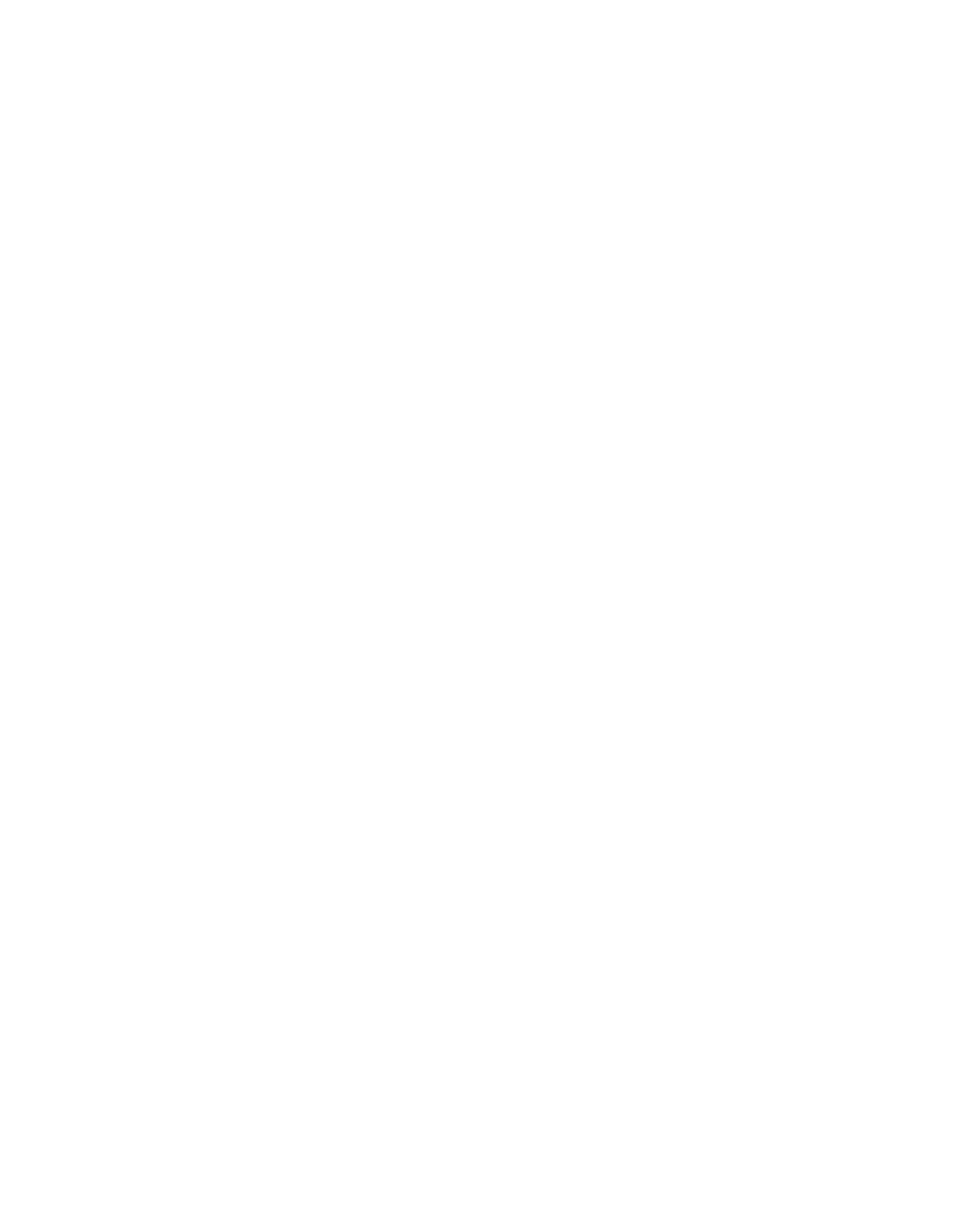
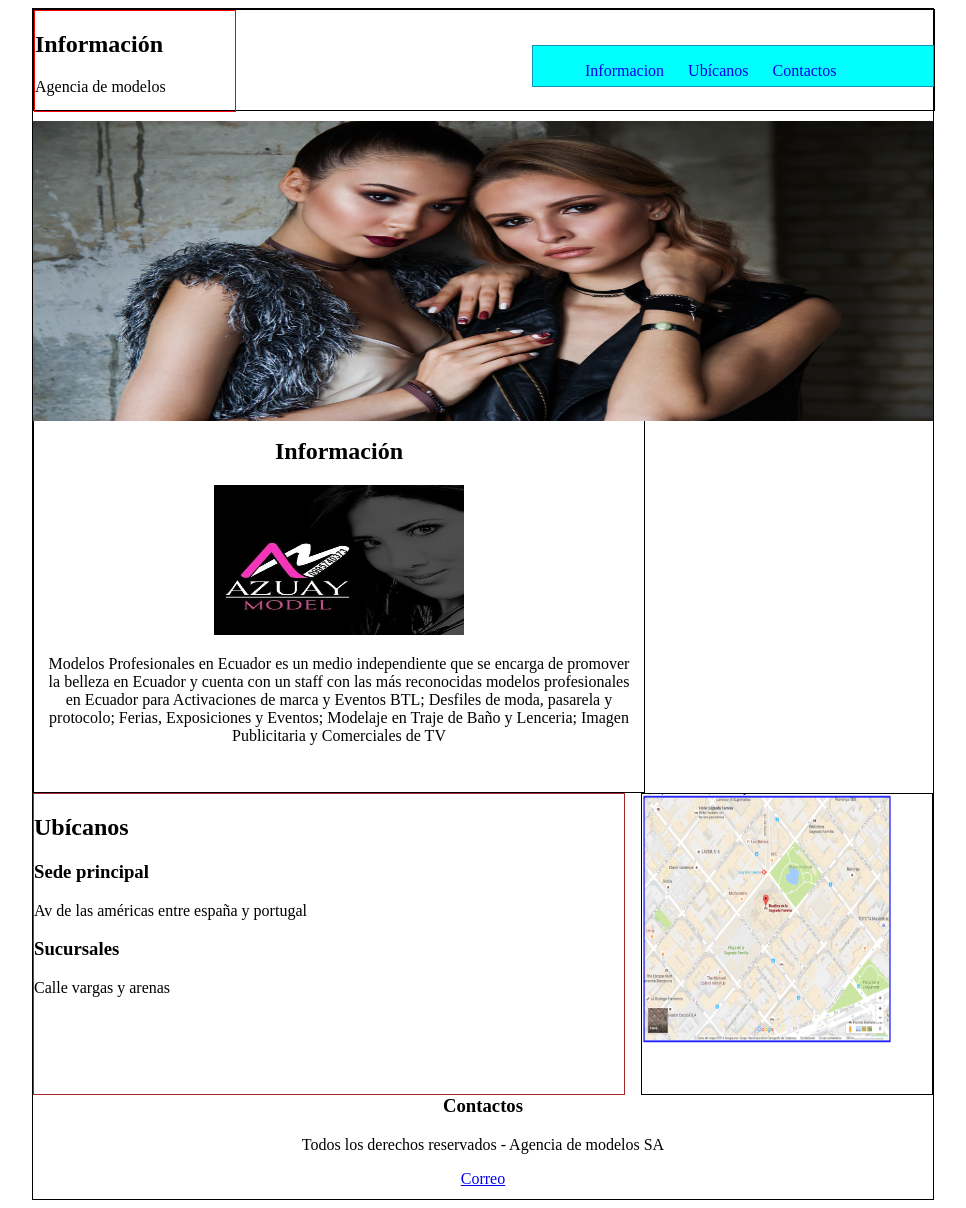
Before and after one commit to stalincrisanto/CrisantoStalin_ExamenPractico, a plain HTML site: page Pregunta 1/index.html in a window 1280 px wide. Shown: the whole page, without its empty margins (157-1123 px from the left). Before the commit the page ends 800 px from the top, so only its background shows below. Drawn offline with Linux system fonts and the light colour scheme.

Commit message:
ejercicio 1

```diff
--- a/Pregunta 1/index.html
+++ b/Pregunta 1/index.html
@@ -3,9 +3,57 @@
 <head>
     <meta charset="UTF-8">
     <meta name="viewport" content="width=device-width, initial-scale=1.0">
-    <title>Document</title>
+    <title>Agencia de modelos</title>
+    <link rel="stylesheet" href="./styles/style.css">
 </head>
 <body>
+    <div id="principal">
+        <header>
+            <div id="logo">
+                <h2>Información</h2>
+                <p>Agencia de modelos</p>
+            </div>
+            <nav class="menu">
+                <ul>
+                    <li><a href="#inf_prinf">Informacion</a></li>
+                    <li><a href="#direccion">Ubícanos</a></li>
+                    <li><a href="#pie">Contactos</a></li>
+                </ul>
+            </nav>
+        </header>
+        <section id="img_principal">
+            <img src="./images/imagen1.jpg" width="900" height="300">
+        </section>
+        <!--<section id="categorias">
+            <section class="inf_prin"><br><br>
+                <h2>Información</h2>
+                <img src="./images/imagen2.jpg" width="250" height="150">
+                <p>Modelos Profesionales en Ecuador  es un medio independiente que se encarga de promover la belleza en Ecuador y cuenta con un staff con las más reconocidas modelos profesionales en Ecuador para Activaciones de marca y Eventos BTL; Desfiles de moda, pasarela y protocolo; Ferias, Exposiciones y Eventos; Modelaje en Traje de Baño y Lenceria; Imagen Publicitaria y Comerciales de TV</p>
+            </section>
+        </section>-->
+        <section class="inf_prin"><br><br>
+            <h2 id="inf_prinf">Información</h2>
+            <img src="./images/imagen2.jpg" width="250" height="150">
+            <p>Modelos Profesionales en Ecuador  es un medio independiente que se encarga de promover la belleza en Ecuador y cuenta con un staff con las más reconocidas modelos profesionales en Ecuador para Activaciones de marca y Eventos BTL; Desfiles de moda, pasarela y protocolo; Ferias, Exposiciones y Eventos; Modelaje en Traje de Baño y Lenceria; Imagen Publicitaria y Comerciales de TV</p>
+        </section>
+        <section id="direccion">
+            <section id="izq">
+                <h2>Ubícanos</h2>
+                <h3>Sede principal</h3>
+                <p>Av de las américas entre españa y portugal</p>
+                <h3>Sucursales</h3>
+                <p>Calle vargas y arenas</p>
+            </section>
+            <section id="der">
+                <img src="./images/imagen3.png" width="250" height="250">
+            </section>
+        </section>
+        <footer id="pie">
+            <h3>Contactos</h3>
+            <p>Todos los derechos reservados - Agencia de modelos SA</p>
+            <a href="https://www.facebook.com/stalin.ariel.3">Correo</a>
+        </footer>
+    </div>
 
 </body>
 </html>
--- /dev/null
+++ b/Pregunta 1/styles/style.css
@@ -0,0 +1,101 @@
+#principal
+{
+    width: 900px;
+    height: 1190px;
+    border: 1px solid;
+    margin: auto;
+}
+header
+{
+    width: 900px;
+    height: 100px;
+    border: 1px solid;
+}
+#logo
+{
+    width: 200px;
+    height:100px;
+    border: 1px solid red;
+    float: left;
+}
+.menu
+{
+    width: 400px;
+    height: 40px;
+    border: 1px solid rgb(16, 149, 182);
+    float: right;
+    margin-top: 35px;
+    background-color: rgb(0, 255, 255);
+}
+
+.menu ul{}
+
+.menu ul li
+{
+    list-style: none;
+    float: left;
+}
+
+.menu ul li a
+{
+    text-decoration: none;
+    padding: 10px 12px;
+}
+#img_principal
+{
+    margin-top: 10px;
+    width: 900px;
+    height: 250px;
+}
+
+#categorias
+{
+    width: 600px;
+    height: auto;
+    overflow: hidden;
+    border: 1px solid;
+    margin-top: 10px;
+}
+
+.inf_prin
+{
+    width: 590px;
+    height: 400px;
+    border: 1px solid;
+    padding: 10px;
+    text-align: center;
+}
+.direccion
+{
+    width: 900px;
+    height: auto;
+    overflow: hidden;
+    border: 1px solid skyblue;
+    margin-top: 10px;
+}
+#izq
+{
+    width: 590px;
+    height: 300px;
+    border: 1px solid brown;
+    float: left;
+}
+#der
+{
+    width: 290px;
+    height: 300px;
+    border: 1px solid #000;
+    float: right;
+}
+
+footer
+{
+    width: 900px;
+    height: 100px;
+    text-align: center;
+}
+
+#footer p{
+    width: 500px;
+
+}
```
Also changed, not shown: Pregunta 1/images/imagen1.jpg (added), Pregunta 1/images/imagen2.jpg (added), Pregunta 1/images/imagen3.png (added).
